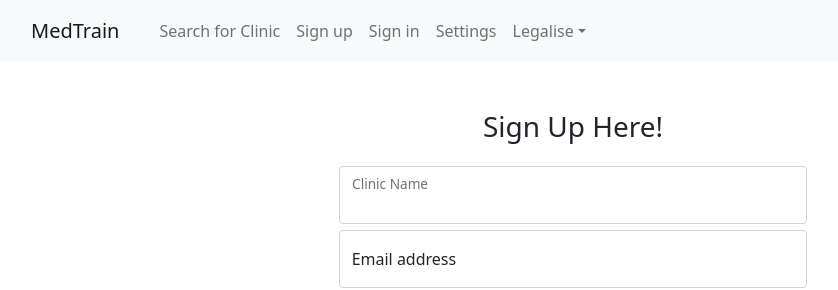
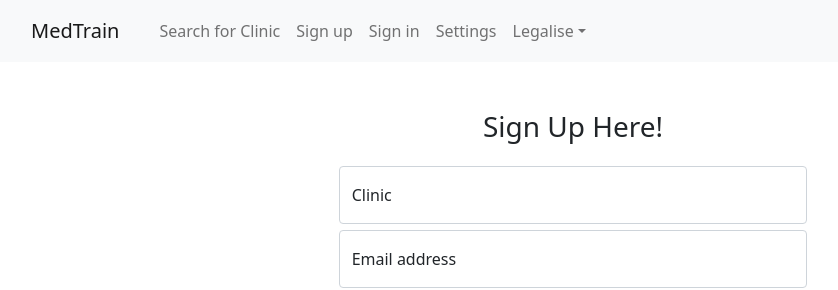
Before and after one commit to RichardBanh/medtrain, a React (Create React App) app: page /signup in a window 1280 px wide. Shown: the top 290 px of the page, without its empty margins (67-905 px from the left). Built offline with nearby package versions, Linux system fonts and the light colour scheme; no server answers; what aws-amplify would draw is missing.

Commit message:
form verification should work now

```diff
--- a/src/Pages/Sign_up.jsx
+++ b/src/Pages/Sign_up.jsx
@@ -116,15 +116,17 @@ const Sign_up = () => {
 							<input
 								type='text'
 								className='form-control'
-								required
+								id='floatingInput'
+								placeholder='Clinic Name'
 								onChange={(e) => {
 									set_clinic_info({
 										...clinic_info,
 										clinic_name: e.target.value,
 									});
 								}}
+								required
 							/>
-							<label for='floatingInput'>Clinic Name</label>
+							<label for='floatingInput'>Clinic</label>
 						</div>
 						<div className='form-floating' style={{ width: '70%' }}>
 							<input
@@ -135,7 +137,7 @@ const Sign_up = () => {
 								onChange={(e) => {
 									set_clinic_info({
 										...clinic_info,
-										clinic_name: e.target.value,
+										email_address: e.target.value,
 									});
 								}}
 								required
```
